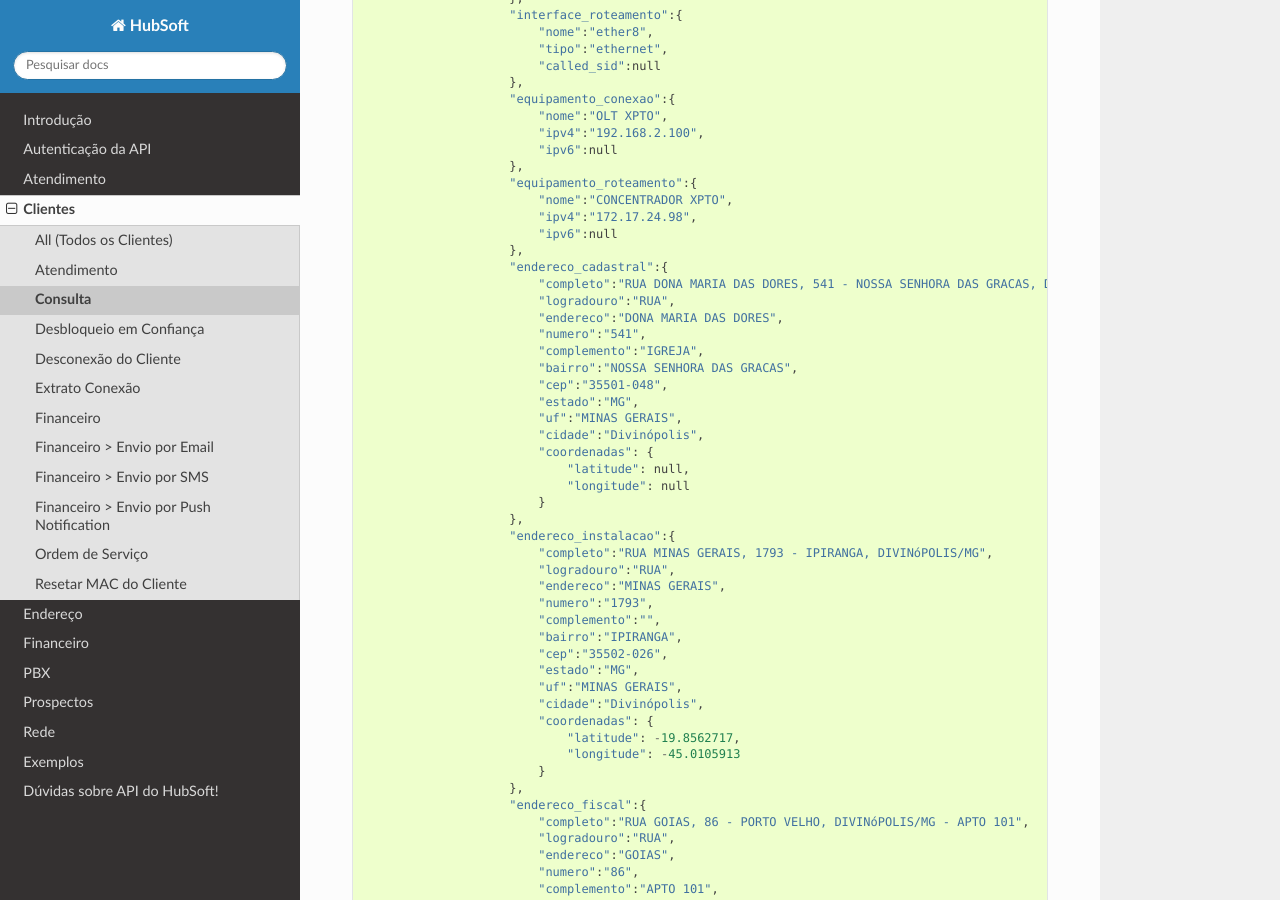
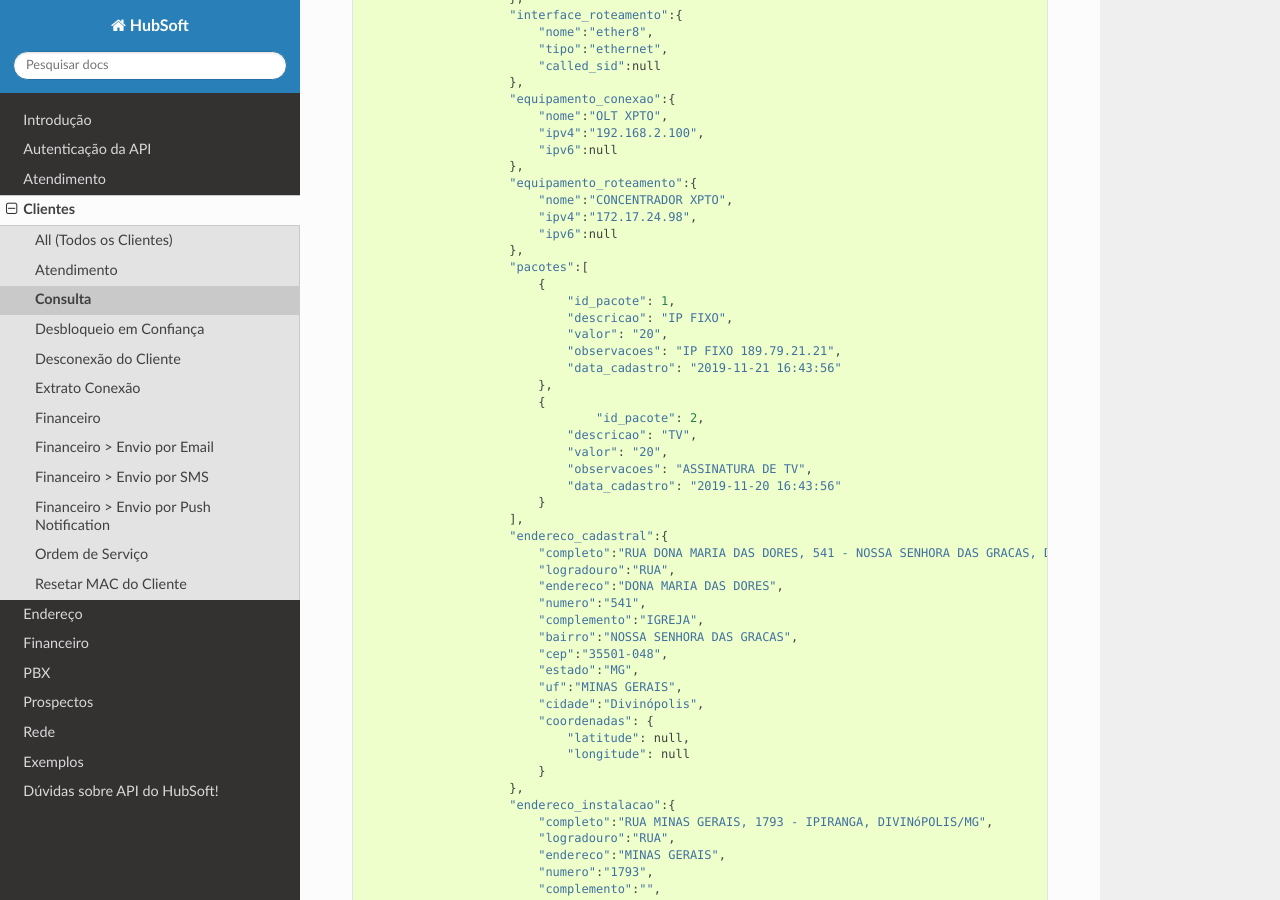
Before and after one commit to hubsoftbrasil/api, a Sphinx documentation site: the page built from docs/source/clientes/consulta.rst, in a window 1280 px wide and 900 px high, scrolled down 2415 px. Built offline with Sphinx 7.4.7 and the Read the Docs theme 2.0.0, drawn with Linux system fonts in a browser that asks for light colours.

Commit message:
Acrescentando PACOTES no retorno de serviços dos clientes

```diff
--- a/docs/source/clientes/consulta.rst
+++ b/docs/source/clientes/consulta.rst
@@ -170,6 +170,22 @@ Retorno da requisição GET::
 	                        "ipv4":"172.17.24.98",
 	                        "ipv6":null
 	                    },
+	                    "pacotes":[
+	                    	{
+	                            "id_pacote": 1,
+	                            "descricao": "IP FIXO",
+	                            "valor": "20",
+	                            "observacoes": "IP FIXO 189.79.21.21",
+	                            "data_cadastro": "2019-11-21 16:43:56"
+	                        },
+	                        {
+	                        	"id_pacote": 2,
+	                            "descricao": "TV",
+	                            "valor": "20",
+	                            "observacoes": "ASSINATURA DE TV",
+	                            "data_cadastro": "2019-11-20 16:43:56"
+	                        }
+	                    ],
 	                    "endereco_cadastral":{
 	                        "completo":"RUA DONA MARIA DAS DORES, 541 - NOSSA SENHORA DAS GRACAS, DIVINóPOLIS/MG - IGREJA",
 	                        "logradouro":"RUA",
@@ -295,6 +311,7 @@ Retorno da requisição GET::
 	                        "ipv4":"172.17.24.98",
 	                        "ipv6":null
 	                    },
+	                    "pacotes":null,
 	                    "endereco_cadastral":{
 	                        "completo":"RUA GERALDO RODRIGUES DA COSTA, 5 - CENTRO, SANTO ANTôNIO DO MONTE/MG",
 	                        "logradouro":"RUA",
```
Also changed, not shown: docs/source/clientes/all.rst (+16 -0 lines).
